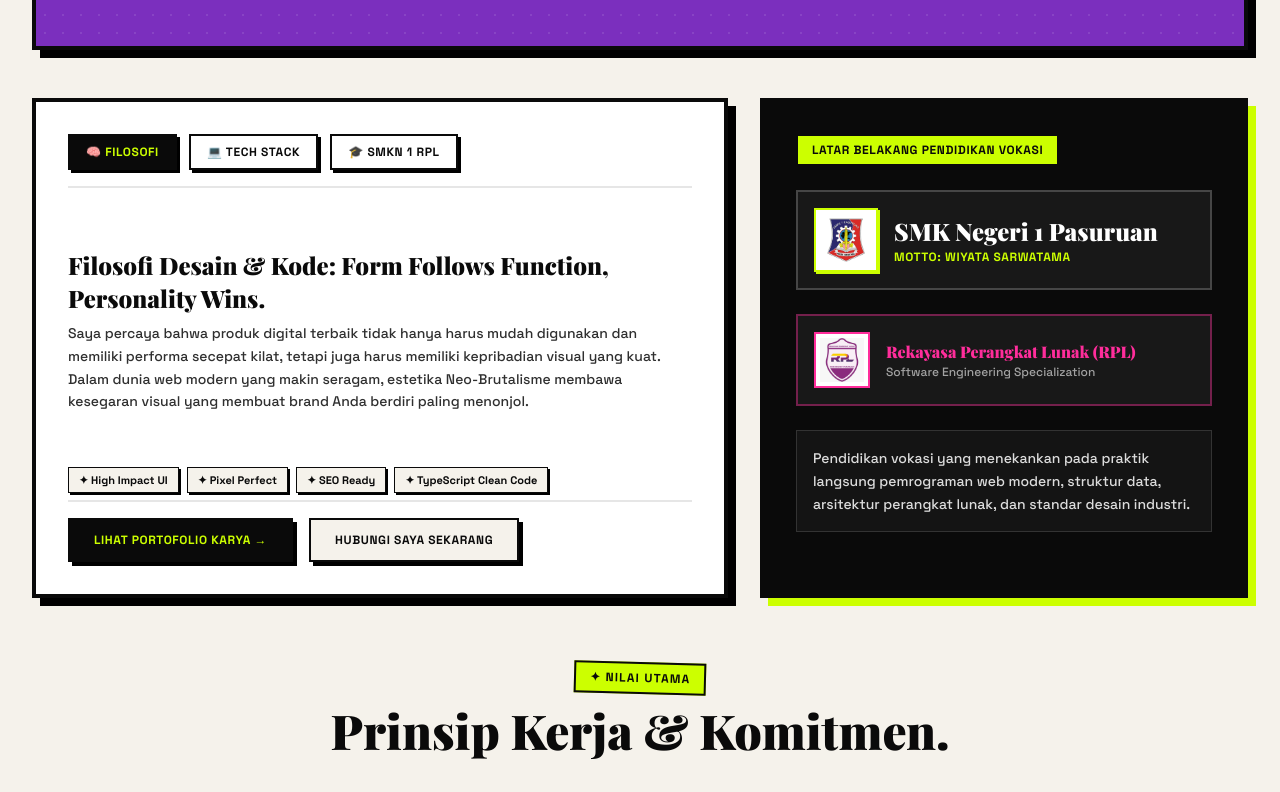
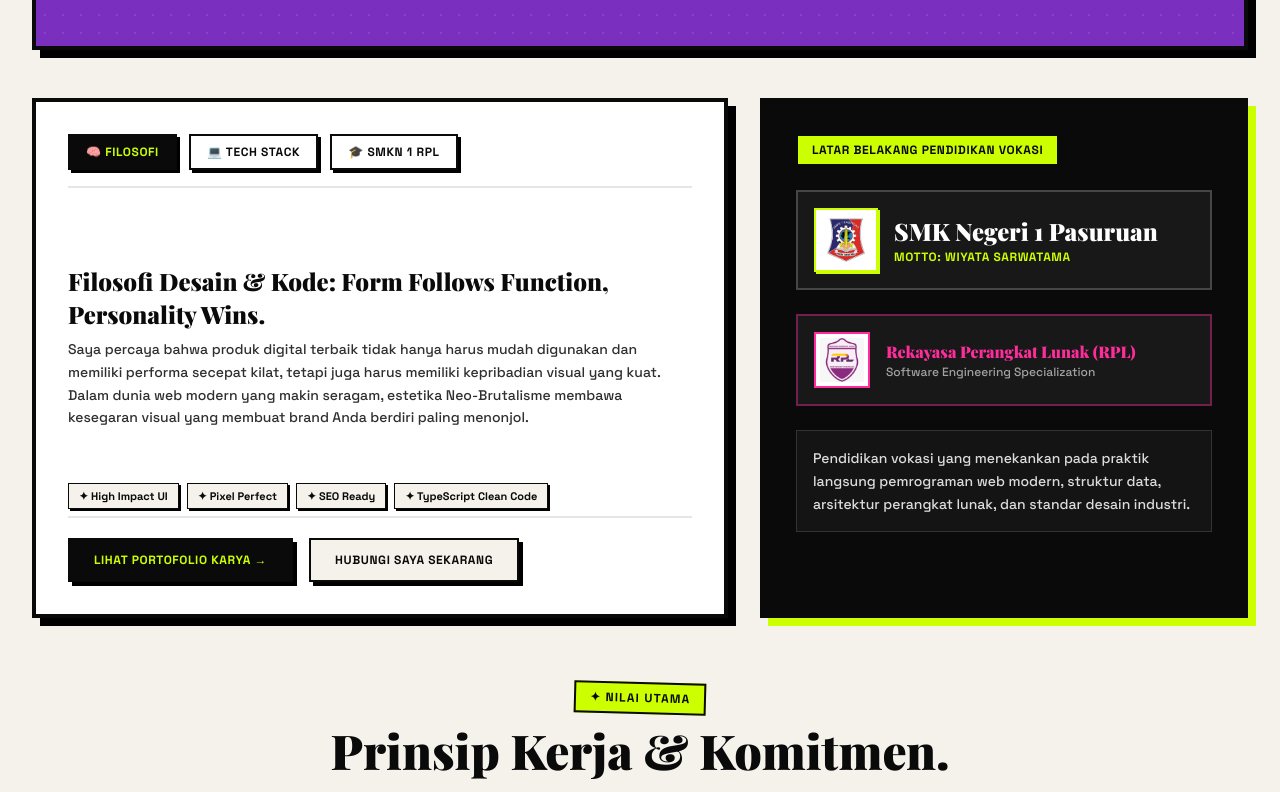
Before and after one commit to gu4rdian059-star/Portofolio-Ferdy, a Next.js app: page /tentang in a window 1280 px wide. Shown: the part 568-1360 px from the top of the page. Built offline with nearby package versions, Linux system fonts and the light colour scheme.

Commit message:
fix padding

```diff
--- a/app/tentang/page.tsx
+++ b/app/tentang/page.tsx
@@ -178,7 +178,7 @@ export default function TentangPage() {
               initial={{ opacity: 0, x: -30 }}
               whileInView={{ opacity: 1, x: 0 }}
               viewport={{ once: true }}
-              className="lg:col-span-7 bg-white border-[4px] border-black p-6 sm:p-8 shadow-[8px_8px_0px_#000] flex flex-col justify-between h-[540px] sm:h-[500px]"
+              className="lg:col-span-7 bg-white border-[4px] border-black p-6 sm:p-8 shadow-[8px_8px_0px_#000] flex flex-col justify-between h-auto min-h-[540px] sm:min-h-[520px]"
             >
               <div className="flex-1 flex flex-col justify-between">
                 {/* Tab Controls — 100% consistent shadow for all buttons */}
@@ -263,7 +263,7 @@ export default function TentangPage() {
               </div>
 
               {/* Action Buttons Row */}
-              <div className="pt-4 border-t-2 border-black/10 flex flex-wrap gap-4 mt-auto">
+              <div className="pt-5 border-t-2 border-black/10 flex flex-wrap gap-4 mt-auto">
                 <Link
                   href="/karya"
                   className="bg-black text-ngreen font-black text-xs px-6 py-3 border-[2.5px] border-black shadow-[4px_4px_0px_#000] brutal-hover uppercase tracking-wider"
@@ -284,7 +284,7 @@ export default function TentangPage() {
               initial={{ opacity: 0, x: 30 }}
               whileInView={{ opacity: 1, x: 0 }}
               viewport={{ once: true }}
-              className="lg:col-span-5 bg-black text-white border-[4px] border-black p-6 sm:p-8 shadow-[8px_8px_0px_#ccff00] relative overflow-hidden flex flex-col justify-between h-[540px] sm:h-[500px]"
+              className="lg:col-span-5 bg-black text-white border-[4px] border-black p-6 sm:p-8 shadow-[8px_8px_0px_#ccff00] relative overflow-hidden flex flex-col justify-between h-auto min-h-[540px] sm:min-h-[520px]"
             >
               <div>
                 <span className="inline-block bg-ngreen text-black text-xs font-black uppercase px-3.5 py-1.5 border-[2px] border-black tracking-wider mb-6">
--- a/components/Hero.tsx
+++ b/components/Hero.tsx
@@ -224,7 +224,7 @@ export default function Hero() {
             whileInView={{ opacity: 1, rotate: [0, 2], scale: 1 }}
             viewport={{ once: true }}
             transition={{ duration: 0.8, delay: 0.3, ease: "easeOut" as const }}
-            className="order-1 lg:order-2 lg:col-span-5 relative flex justify-center max-w-sm lg:max-w-none mx-auto w-full px-2 sm:px-0"
+            className="order-1 lg:order-2 lg:col-span-5 relative flex justify-center max-w-sm lg:max-w-none mx-auto w-full px-2 sm:px-0 pb-8"
           >
             {/* Photo card — responsive tilted, tap to toggle full color on mobile */}
             <div
@@ -247,7 +247,7 @@ export default function Hero() {
               </div>
 
               {/* Floating Badge — bottom right, responsive alignment */}
-              <div className="absolute -bottom-4 right-1 sm:-bottom-5 sm:-right-4 bg-ngreen border-[3px] border-black shadow-brutal px-3.5 sm:px-5 py-2 sm:py-3 sticker-tilt-left z-20">
+              <div className="absolute -bottom-6 right-1 sm:-bottom-7 sm:-right-4 bg-ngreen border-[3px] border-black shadow-brutal px-3.5 sm:px-5 py-2 sm:py-3 sticker-tilt-left z-20">
                 <span className="flex items-center gap-1.5 sm:gap-2 text-xs sm:text-sm font-bold text-black whitespace-nowrap">
                   <span className="inline-block w-2 sm:w-2.5 h-2 sm:h-2.5 bg-black animate-pulse-dot" />
                   {t("heroOpenForWork")}
```
